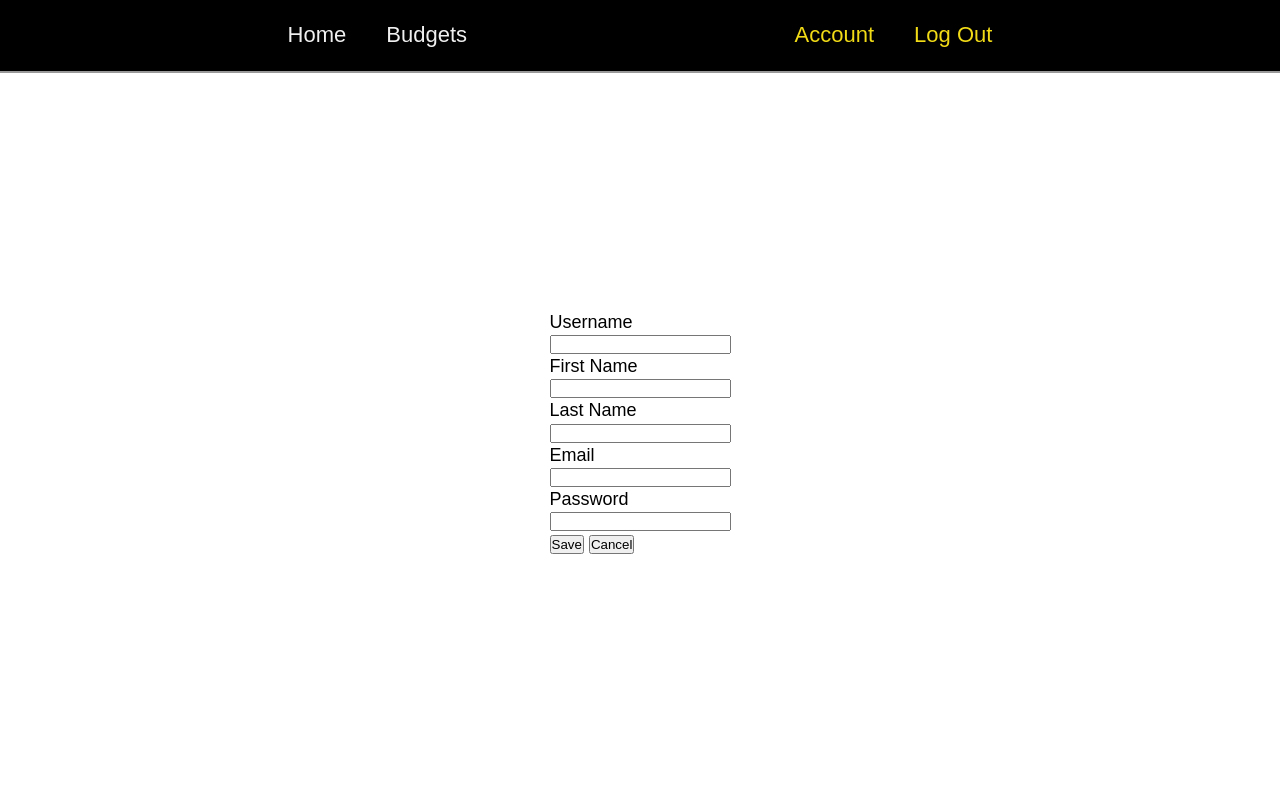
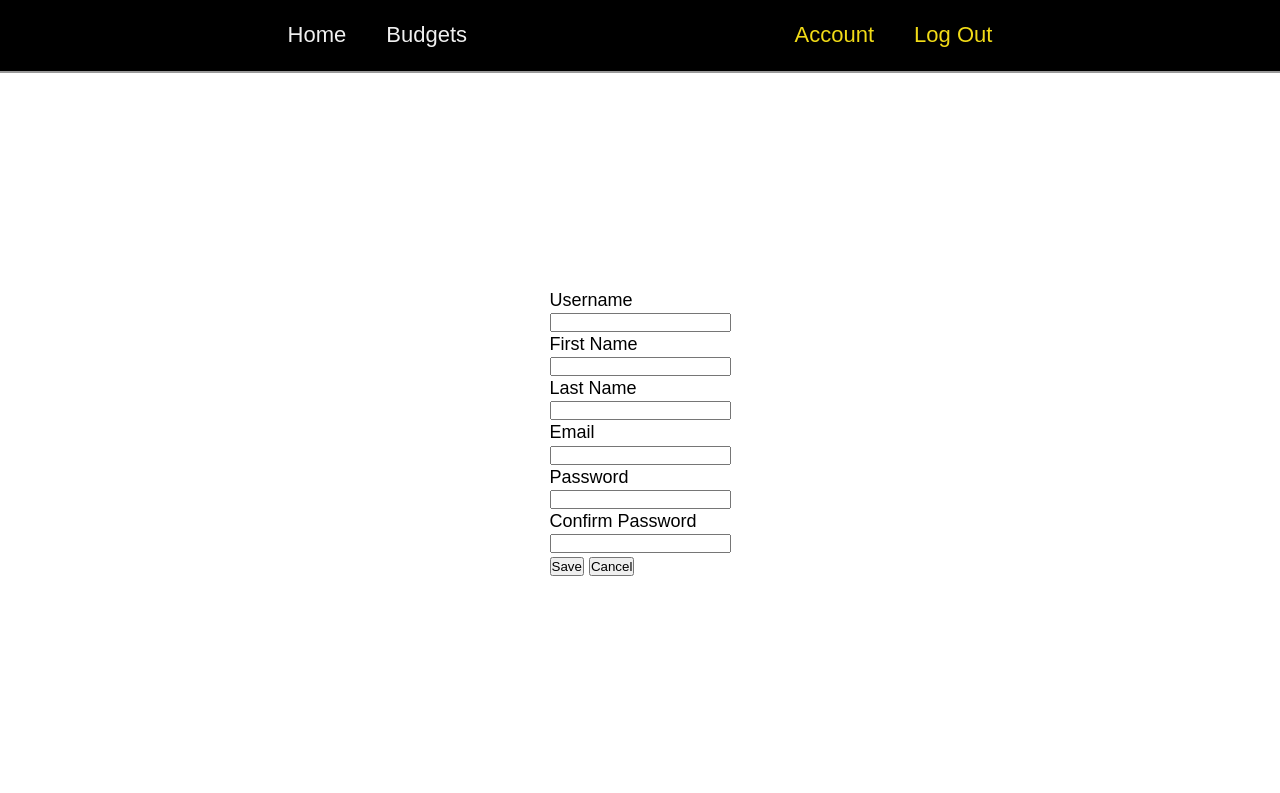
Before and after one commit to sraosha47/django-projects, a Django app: template adulting/users/templates/users/account.html in a window 1280 px wide. Shown: the top 793 px of the page. Run offline with Django 4.2, Linux system fonts and the light colour scheme; the template is opened without the code that fills it, so the values that code supplies are empty.

Commit message:
added the url to the change view and added a confirmation field for the password.

```diff
--- a/adulting/users/templates/users/account.html
+++ b/adulting/users/templates/users/account.html
@@ -11,7 +11,7 @@
     <div class="message"><strong>{{message}}</strong></div>
 {% endif %}
 
-<form action="" method="post">
+<form action=" {% url 'users:change' %} " method="post">
     {% csrf_token %}
     <label for="user">Username</label>
     <input type="text" name="username" id="username" value="{{username}}">
@@ -23,6 +23,8 @@
     <input type="email" name="email" id="email" value="{{account.email}}">
     <label for="password">Password</label>
     <input type="password" name="password" id="password">
+    <label for="confirmation">Confirm Password</label>
+    <input type="password" name="confirmation" id="confirmation">
     <fieldset>
         <input type="submit" value="Save">
         <input type="reset" value="Cancel">
```
